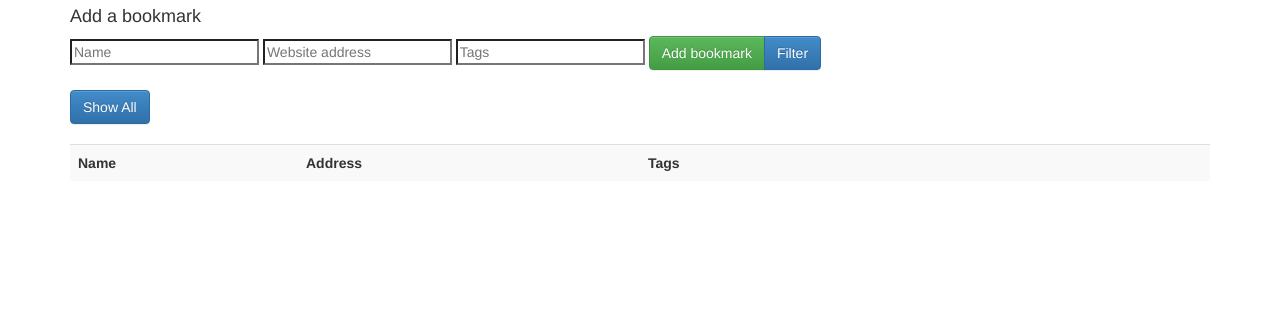
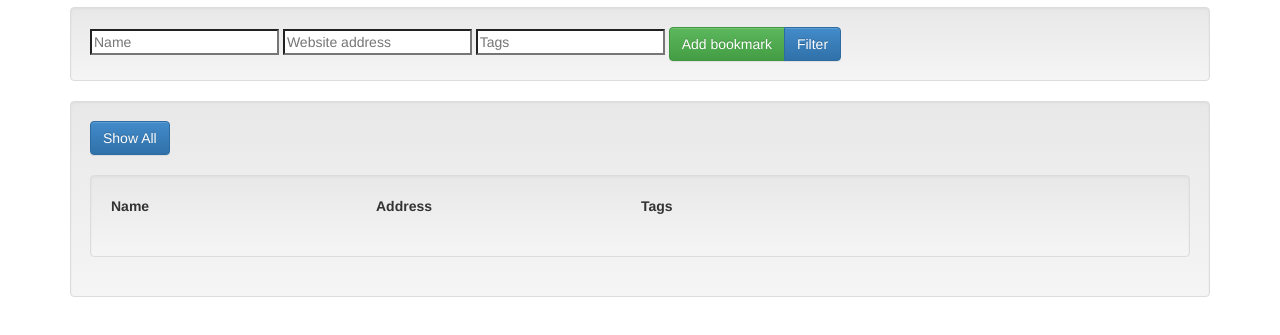
Before and after one commit to dychen/bookmarkapp, a plain HTML site: page index.html in a window 1280 px wide. Shown: the part 157-492 px from the top of the page. Drawn offline with Linux system fonts and the light colour scheme.

Commit message:
Made it prettier.

```diff
--- a/index.html
+++ b/index.html
@@ -20,7 +20,7 @@
             <h1 id="bookmarkHead">Bookmarks</h1>
             <div id="alertbox"></div>
             <section id="bookmarkapp">
-                <h4>Add a bookmark</h4>
+                <div class="well">
                     <input id="createBookmarkName" placeholder="Name">
                     <input id="createBookmarkAddress" placeholder="Website address">
                     <input id="createBookmarkTags" placeholder="Tags">
@@ -28,23 +28,23 @@
                         <button id="createBookmark" class="btn btn-large btn-success">Add bookmark</button>
                         <button id="filterBookmarks" class="btn btn-large btn-primary">Filter</button>
                     </div>
-                <br><br>
+                </div>
+                <div class="well">
+                    <div>
                         <button id="showAllBookmarks" class="btn btn-large btn-primary">Show All</button>
-                <br><br>
-                <table class="table table-striped" id="bookmarkList">
-                    <th width="20%">Name</th>
-                    <th width="30%">Address</th>
-                    <th width="30%">Tags</th>
-                    <th width="20%"></th>
-                </table>
+                    </div><br>
+                    <div class="well">
+                        <table class="table table-striped" id="bookmarkList"></table>
+                    </div>
+                </div>
             </section>
         </div>
 
         <!-- Template for BookmarkView -->
         <script type="text/template" id="bookmarkTemplate">
-            <td width="20%"><label id="showName"><%- name %></label><input id="editName" value="<%- name %>"></td>
-            <td width="30%"><label id="showAddress"><%- address %></label><input id="editAddress" value="<%- address %>"></td>
-            <td width="30%"><label id="showTags"><%- tags %></label><input id="editTags" value="<%- tags %>"></td>
+            <td width="25%"><label id="showName"><%- name %></label><input id="editName" value="<%- name %>"></td>
+            <td width="25%"><label id="showAddress"><%- address %></label><input id="editAddress" value="<%- address %>"></td>
+            <td width="25%"><label id="showTags"><%- tags %></label><input id="editTags" value="<%- tags %>"></td>
             <td>
                 <div class="btn-group">
                     <button id="visitPage" class="btn btn-success">Visit page</button>
--- a/js/views/bookmarklistview.js
+++ b/js/views/bookmarklistview.js
@@ -11,6 +11,8 @@ var BookmarkListView = Backbone.View.extend({
         this.bookmarkList = new BookmarkList();
         //this.bookmarkList.bind('add', this.showAddedBookmark);
         //this.updateHeader(this.numShown);
+        $('#bookmarkList').html(this.tableHeader());
+
     },
     render : function() {
         // Currently empty
@@ -77,7 +79,7 @@ var BookmarkListView = Backbone.View.extend({
     /* Helpers */
     createAlert : function(msg) {
         var html = '';
-        html += '<div class="alert alert-block">';
+        html += '<div class="alert alert-block alert-info">';
         html += '<strong>Oops! Your bookmark wasn\'t added.</strong><br>'+msg;
         html += '</div>';
         return html;
@@ -90,7 +92,7 @@ var BookmarkListView = Backbone.View.extend({
         if (input.address == '') {
             warning.push('Please input an address for your bookmark.');
         }
-        var existingModel = this.bookmarkList.where({address: input.address});
+        var existingModel = this.bookmarkList.where({address: 'http://' + input.address});
         if (input.address && existingModel.length > 0) {
             warning.push('You\'ve already added this link!');
         }
@@ -103,10 +105,10 @@ var BookmarkListView = Backbone.View.extend({
     */
     tableHeader : function() {
         var html = '';
-        html += '<th width="20%">Name</th>';
-        html += '<th width="30%">Address</th>';
-        html += '<th width="30%">Tags</th>';
-        html += '<th width="10%"></th>';
+        html += '<th width="25%">Name</th>';
+        html += '<th width="25%">Address</th>';
+        html += '<th width="25%">Tags</th>';
+        html += '<th width="25%"></th>';
         return html;
     }
 });
```
Lines whose indentation alone changed are shown as unchanged.
